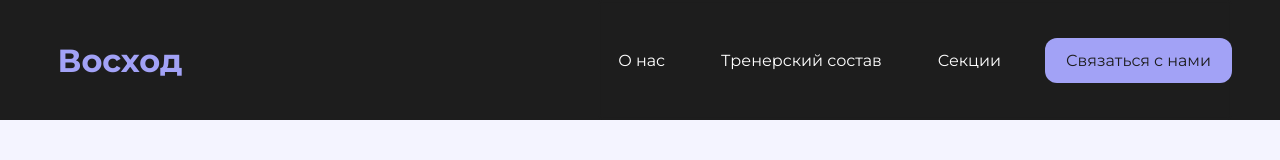
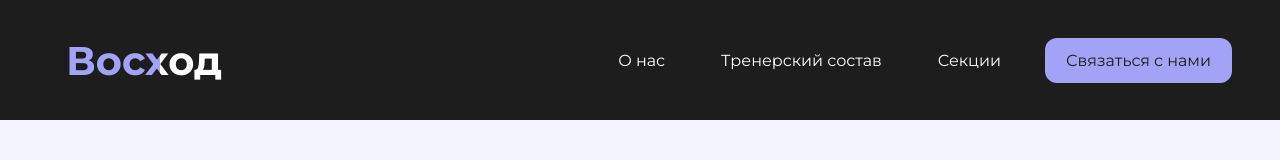
Before and after one commit to JaydenPears/sunrise, a React (Create React App) app: page / in a window 1280 px wide. Shown: the top 160 px of the page. Built offline with nearby package versions, Linux system fonts and the light colour scheme; the HTML template or start-up script is replaced by a standard one.

Commit message:
Update colors for logo

```diff
--- a/src/components/Header.module.scss
+++ b/src/components/Header.module.scss
@@ -23,20 +23,14 @@
         position: relative;
         z-index: 100;
 
-        img {
-            border-radius: 3rem;
-            width: 3rem;
-            height: 3rem;
-        }
-
         &__logo {
-            font-size: 2rem;
+            font-size: 2.5rem;
             font-weight: bold;
             text-decoration: none;
             color: $primary;
             background: transparent;
             border-radius: 4rem;
-            width: 9rem;
+            width: 12rem;
             height: 3rem;
             display: flex;
             justify-content: center;
@@ -44,8 +38,20 @@
             text-align: center;
             transition: 0.3s ease all;
 
+            p {
+                background-image: linear-gradient(to right, $primary 60%, $light 30%);
+                color: transparent;
+                -webkit-background-clip: text;
+                background-clip: text;
+                transition: 1s ease all;
+            }
+
             &:hover {
                 color: $light;
+                p {
+                    color: rgba($light, 0.95);
+                    background: transparent;
+                }
             }
         }
 
```
